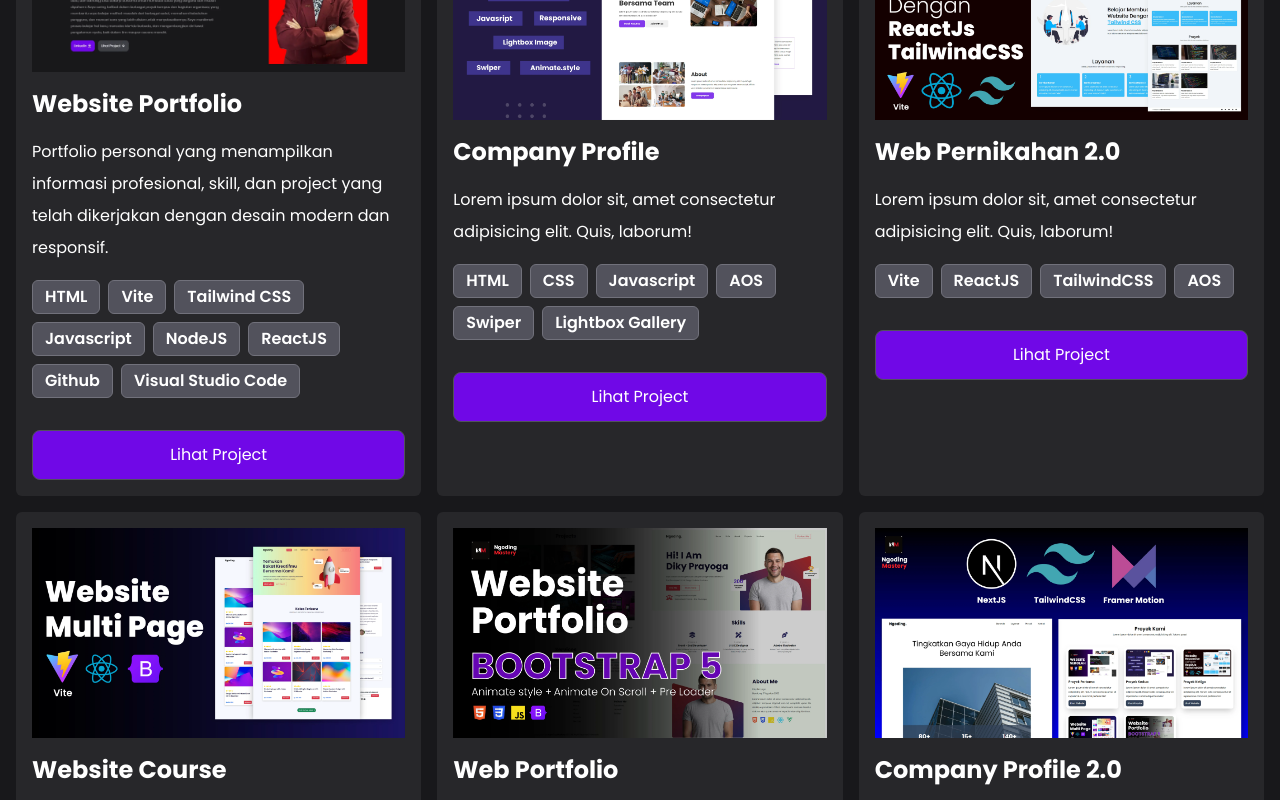
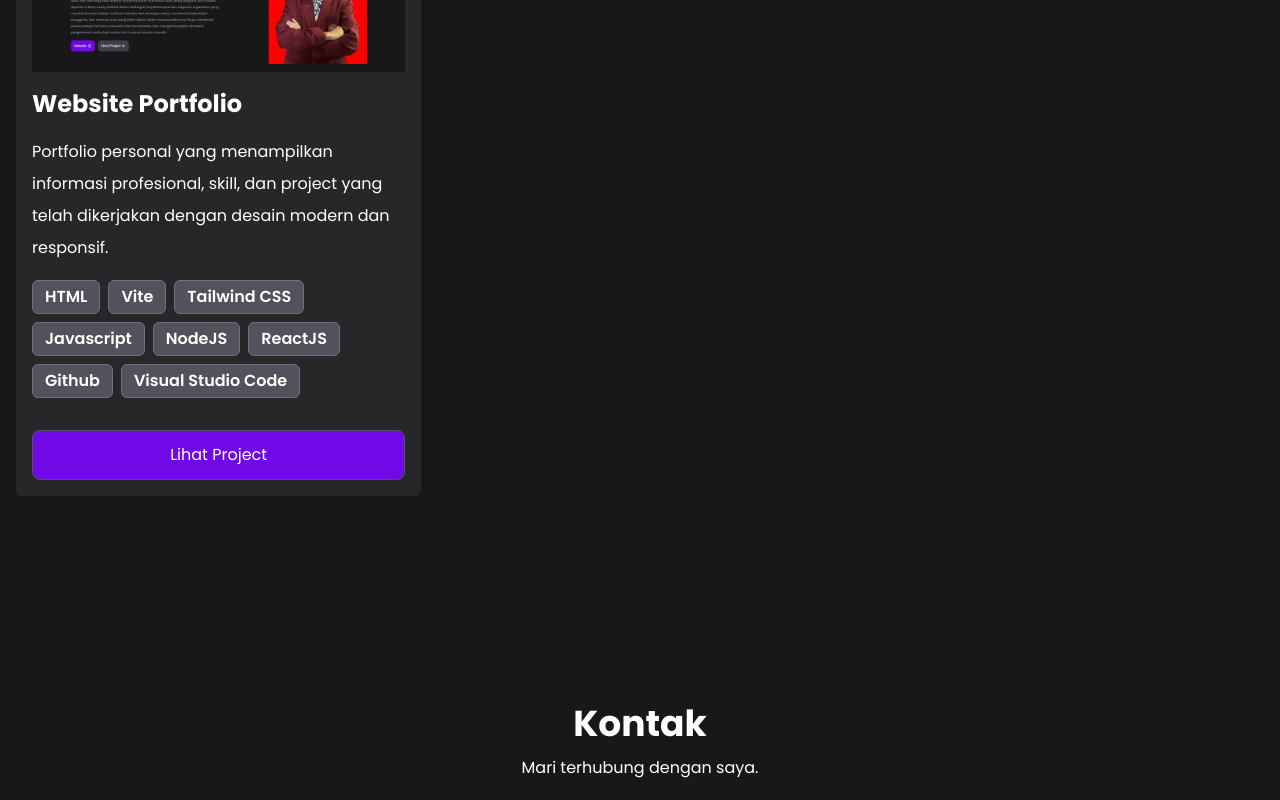
Before and after one commit to nicholv21/Website-Portfolio, a React (Vite) app: page / in a window 1280 px wide. Shown: the part 2580-3380 px from the top of the page. Built offline with nearby package versions, Linux system fonts and the light colour scheme.

Commit message:
perbaikan project

```diff
--- a/src/data.js
+++ b/src/data.js
@@ -114,50 +114,5 @@ export const listProyek = [
     tools: ["HTML", "Vite", "Tailwind CSS", "Javascript", "NodeJS", "ReactJS", "Github", "Visual Studio Code"],
     link : "https://portfolionicholas.vercel.app/",
     dad: "200",
-  },
-  {
-    id: 2,
-    gambar: Proyek2,
-    nama: "Company Profile",
-    desk: "Lorem ipsum dolor sit, amet consectetur adipisicing elit. Quis, laborum!",
-    tools: ["HTML", "CSS", "Javascript", "AOS", "Swiper", "Lightbox Gallery"],
-    link : "https://portfolionicholas.vercel.app/",
-    dad: "300",
-  },
-  {
-    id: 3,
-    gambar: Proyek3,
-    nama: "Web Pernikahan 2.0",
-    desk: "Lorem ipsum dolor sit, amet consectetur adipisicing elit. Quis, laborum!",
-    tools: ["Vite", "ReactJS", "TailwindCSS", "AOS"],
-    link : "https://portfolionicholas.vercel.app/",
-    dad: "400",
-  },
-  {
-    id: 4,
-    gambar: Proyek4,
-    nama: "Website Course",
-    desk: "Lorem ipsum dolor sit, amet consectetur adipisicing elit. Quis, laborum!",
-    tools: ["Vite", "ReactJS", "Bootstrap", "AOS"],
-    link : "https://portfolionicholas.vercel.app/",
-    dad: "500",
-  },
-  {
-    id: 5,
-    gambar: Proyek5,
-    nama: "Web Portfolio",
-    desk: "Lorem ipsum dolor sit, amet consectetur adipisicing elit. Quis, laborum!",
-    tools: ["HTML", "CSS", "Javascript", "Bootsrap"],
-    link : "https://portfolionicholas.vercel.app/",
-    dad: "600",
-  },
-  {
-    id: 6,
-    gambar: Proyek6,
-    nama: "Company Profile 2.0",
-    desk: "Lorem ipsum dolor sit, amet consectetur adipisicing elit. Quis, laborum!",
-    tools: ["NextJS", "TailwindCSS", "Framermotion"],
-    link : "https://www.youtube.com/",
-    dad: "700",
-  },
+  }
 ];
```
